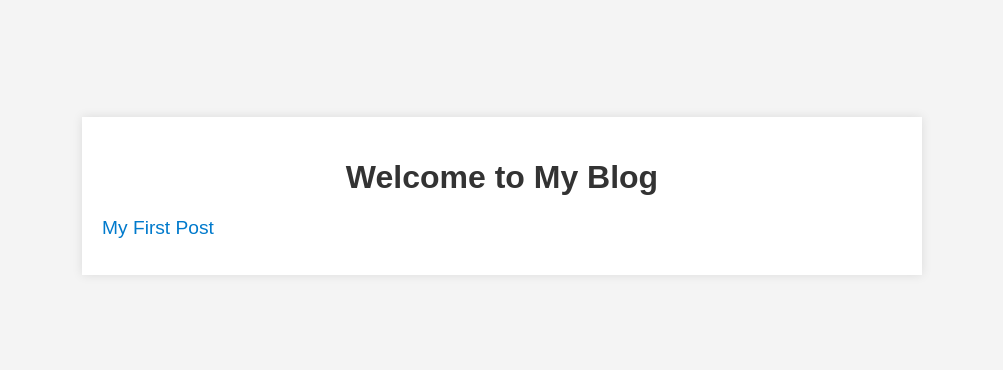
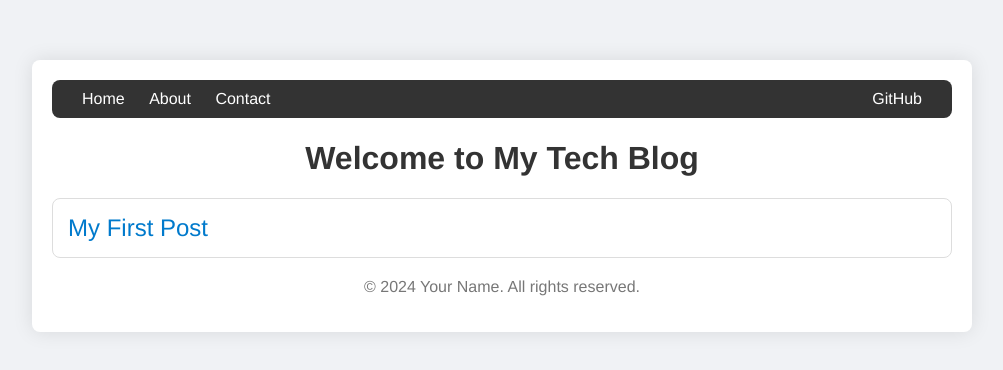
Before and after one commit to AnupDevOps/devopsblog, a plain HTML site: page index.html in a window 1280 px wide. Shown: the part 204-574 px from the top of the page, without its empty margins (138-1141 px from the left). Drawn offline with Linux system fonts and the light colour scheme.

Commit message:
Updated css styles

```diff
--- a/index.html
+++ b/index.html
@@ -3,15 +3,28 @@
 <head>
     <meta charset="UTF-8">
     <meta name="viewport" content="width=device-width, initial-scale=1.0">
-    <title>My Blog</title>
+    <title>Tech Blog</title>
     <link rel="stylesheet" href="styles.css">
 </head>
 <body>
     <div class="container">
-        <h1>Welcome to My Blog</h1>
+        <nav>
+            <div>
+                <a href="/">Home</a>
+                <a href="/about.html">About</a>
+                <a href="/contact.html">Contact</a>
+            </div>
+            <div>
+                <a href="https://github.com/yourusername" target="_blank">GitHub</a>
+            </div>
+        </nav>
+        <h1>Welcome to My Tech Blog</h1>
         <ul id="posts">
             <!-- Blog posts will be listed here -->
         </ul>
+        <footer>
+            <p>&copy; 2024 Your Name. All rights reserved.</p>
+        </footer>
     </div>
     <script src="scripts.js"></script>
 </body>
--- a/styles.css
+++ b/styles.css
@@ -1,21 +1,24 @@
+/* General styles */
 body {
-    font-family: Arial, sans-serif;
-    background-color: #f4f4f4;
+    font-family: 'Helvetica Neue', Arial, sans-serif;
+    background-color: #f0f2f5;
     margin: 0;
     padding: 0;
     display: flex;
     justify-content: center;
     align-items: center;
     min-height: 100vh;
+    color: #333;
 }
 
 .container {
     background-color: #ffffff;
     padding: 20px;
-    box-shadow: 0 0 10px rgba(0, 0, 0, 0.1);
-    max-width: 800px;
-    width: 100%;
-    margin: 20px;
+    box-shadow: 0 0 20px rgba(0, 0, 0, 0.1);
+    max-width: 900px;
+    width: 90%;
+    margin: 20px auto;
+    border-radius: 8px;
 }
 
 h1 {
@@ -23,21 +26,60 @@ h1 {
     color: #333;
 }
 
+/* Navigation bar */
+nav {
+    display: flex;
+    justify-content: space-between;
+    align-items: center;
+    padding: 10px 20px;
+    background-color: #333;
+    color: #fff;
+    border-radius: 8px;
+    margin-bottom: 20px;
+}
+
+nav a {
+    color: #fff;
+    text-decoration: none;
+    margin: 0 10px;
+}
+
+nav a:hover {
+    text-decoration: underline;
+}
+
+/* Blog post list */
 ul {
     list-style-type: none;
     padding: 0;
 }
 
 ul li {
-    margin: 10px 0;
+    margin: 20px 0;
+    padding: 15px;
+    border: 1px solid #ddd;
+    border-radius: 8px;
+    transition: box-shadow 0.3s;
+}
+
+ul li:hover {
+    box-shadow: 0 0 10px rgba(0, 0, 0, 0.1);
 }
 
 ul li a {
     text-decoration: none;
     color: #007acc;
-    font-size: 1.2em;
+    font-size: 1.5em;
+    display: block;
 }
 
 ul li a:hover {
     text-decoration: underline;
 }
+
+/* Footer */
+footer {
+    text-align: center;
+    margin-top: 20px;
+    color: #777;
+}
```
